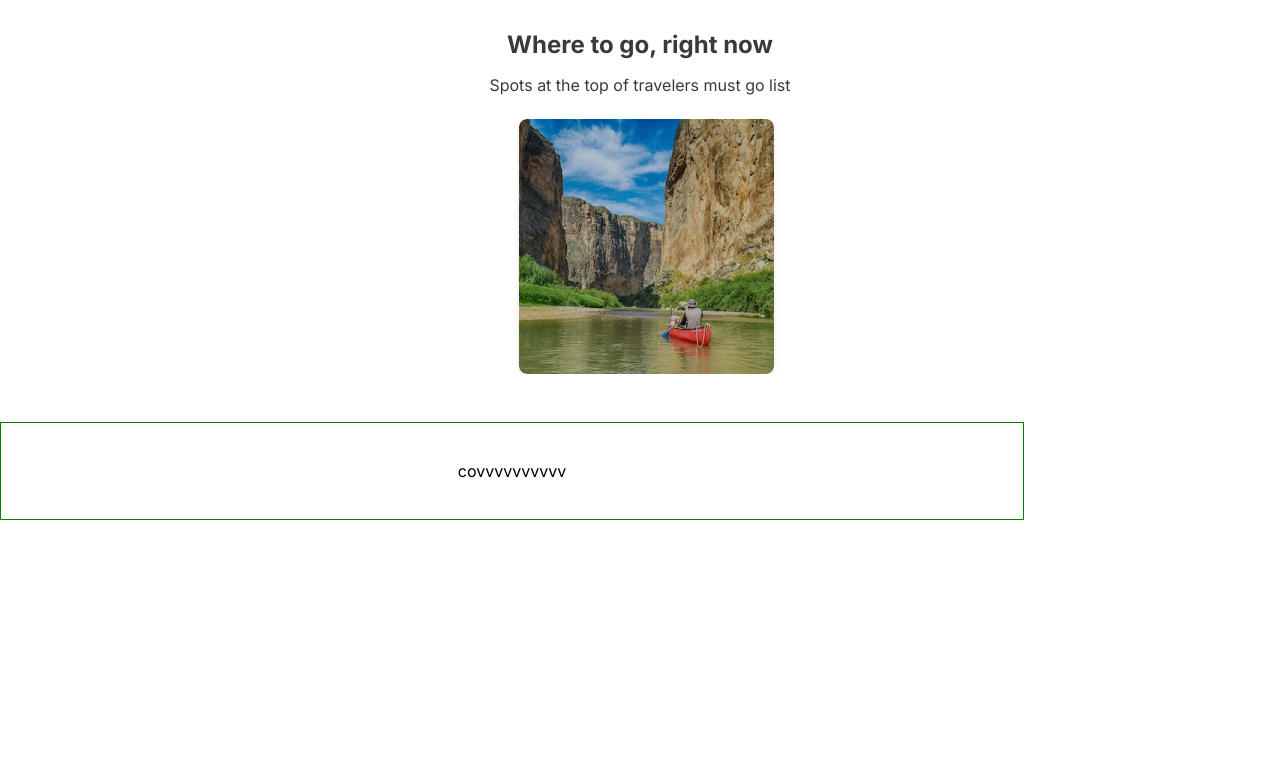
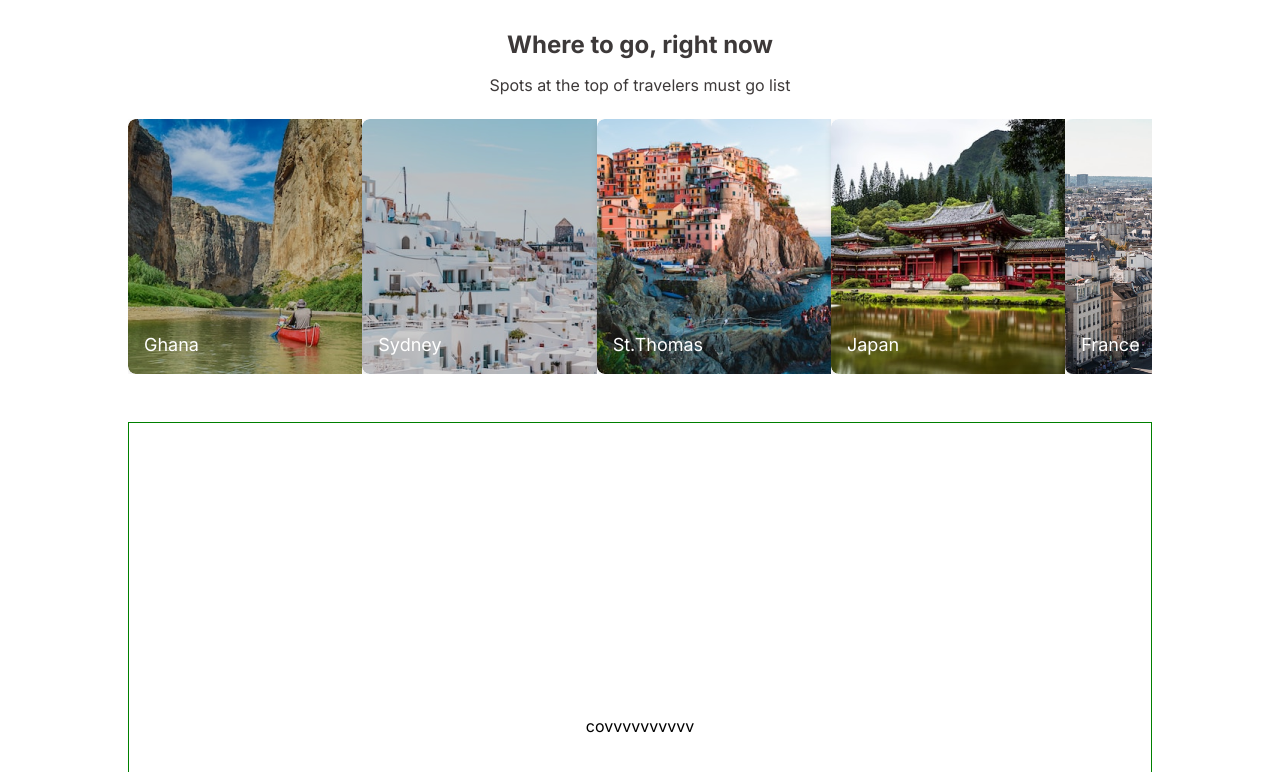
Before and after one commit to amt-abdulmanan-suleman/Travel-booking, a React (Create React App) app: page / in a window 1280 px wide. Shown: the part 578-1350 px from the top of the page. Before the commit the page ends 1098 px from the top, so only its background shows below. Built offline with nearby package versions, Linux system fonts and the light colour scheme.

Commit message:
swiper commit

```diff
--- a/src/components/Cover/Cover.tsx
+++ b/src/components/Cover/Cover.tsx
@@ -4,9 +4,11 @@ import "./cover.css"
 
 const Cover: React.FC = () => {
   return (
+    <>
     <div className='coverframe'>
      covvvvvvvvvv
     </div>
+    </>
   );
 };
 
--- a/src/components/Cover/cover.css
+++ b/src/components/Cover/cover.css
@@ -5,4 +5,6 @@
     align-items: center;
     justify-content: center;
     border: 1px solid green;
+    margin: 0px auto 2.4rem auto;
+    height: 38rem;
 }
--- a/src/components/Swiper/DiscoverCards.tsx
+++ b/src/components/Swiper/DiscoverCards.tsx
@@ -1,7 +1,7 @@
 import React from "react";
 import "./swiper.css";
 
-interface DiscoverCardProps {
+export interface DiscoverCardProps {
   imageUrl: string;
   cardText: string;
 }
--- a/src/components/Swiper/swiper.css
+++ b/src/components/Swiper/swiper.css
@@ -6,24 +6,21 @@ flex-direction: column;
 justify-content: center;
 align-items: flex-start;
 gap: 8px;
+
 }
 
 .swiper {
     width: 100%;
     height: 15.9375rem;
+
   }
 
   .swiper-slide {
     text-align: center;
     font-size: 18px;
     background: #fff;
-    width: 18%;
-    margin: 0px 3px 0px 6px;
-
-    /* Center slide text vertically */
-    display: flex;
-    justify-content: center;
-    align-items: center;
+    max-width: 18%;
+    margin: 0px 50px 0px 0px;
   }
 
   .swiper-slide img {
```
